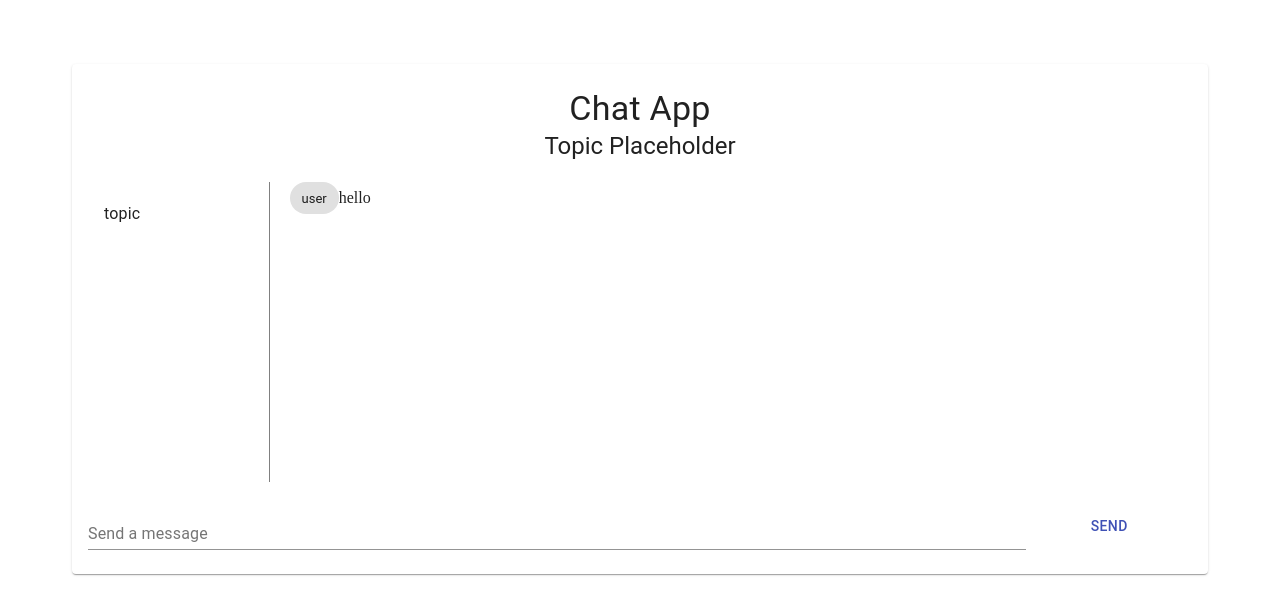
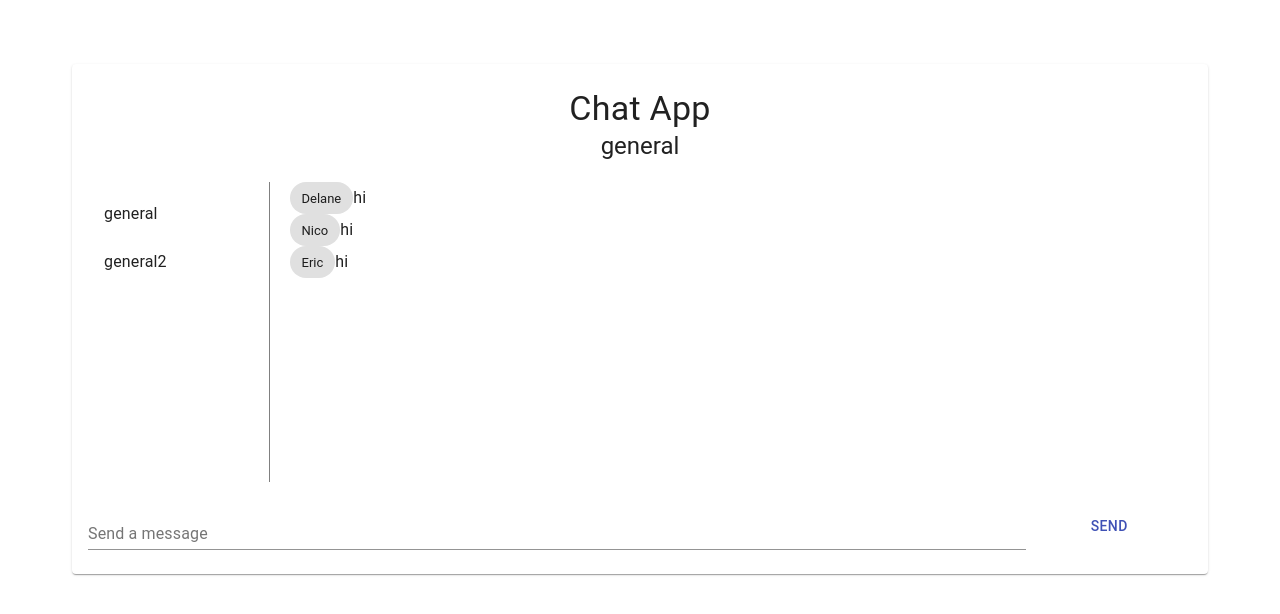
Before and after one commit to Nloperena/ChatApp, a React (Create React App) app in the folder chat-app/: page / in a window 1280 px wide. Shown: the top 614 px of the page. Built offline with nearby package versions, Linux system fonts and the light colour scheme.

Commit message:
front-end is pretty much done, and now it's time to work with sockets.io

```diff
--- a/chat-app/src/Dashboard.js
+++ b/chat-app/src/Dashboard.js
@@ -43,7 +43,11 @@ export default function Dashboard() {
   const classes = useStyles();
 
     //Context Store
+    const [allChats] = React.useContext(CTX);
+    const topics = Object.keys(allChats);
 
+    //local state
+    const [activeTopic, changeActiveTopic] = React.useState(topics[0])
     const [textValue, changeTextValue] = React.useState('');
 
     return (
@@ -53,14 +57,14 @@ export default function Dashboard() {
             Chat App
             </Typography>
             <Typography variant= "h5" component="h5">
-          Topic Placeholder
+            {activeTopic}
             </Typography>
             <div className = {classes.flex}>
                 <div className = {classes.topicsWindow}>
                     <List>
                         {
-                        ['topic'].map(topic => (
-                            <ListItem key = { topic } button>
+                            topics.map(topic => (
+                                <ListItem onClick={e => changeActiveTopic(e.target.innerText)} key = { topic } button>
                                     <ListItemText primary = { topic } />
                                 </ListItem>
                             ))
@@ -70,10 +74,10 @@ export default function Dashboard() {
 
             <div className = {classes.chatWindow}>
                     {
-                    [{from: 'user', msg: 'hello'}].map((chat, i) => (
+                        allChats[activeTopic].map((chat, i) => (
                             <div className ={classes.flex} key={i}>
                                 <Chip label={chat.from} className={classes.chip} />
-                            <Typography variant = 'p'>{chat.msg}</Typography>
+                                <Typography variant = 'body1'>{chat.msg}</Typography>
                             </div>
                         ))
                     }
```
Lines whose indentation alone changed are shown as unchanged.
